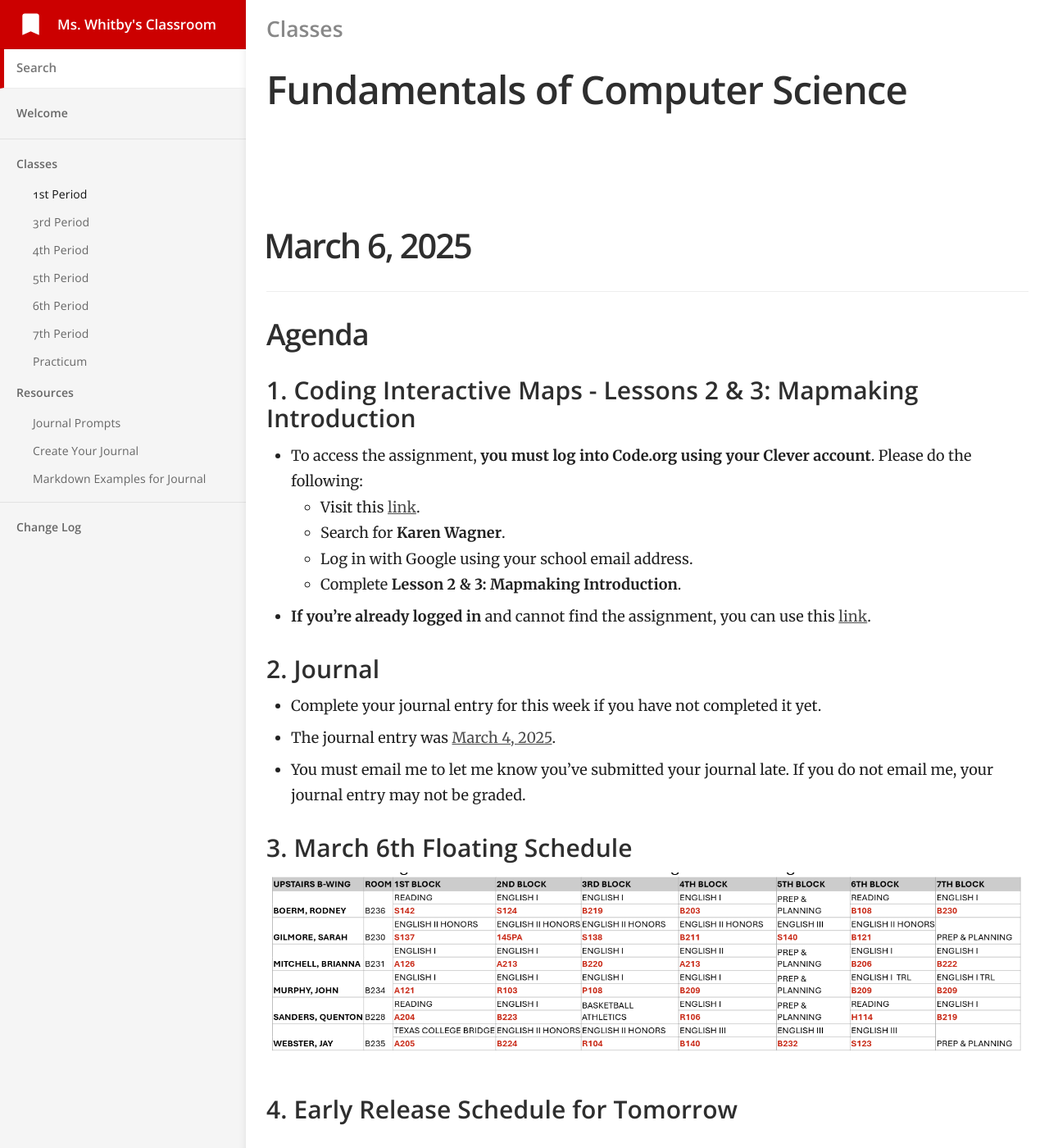
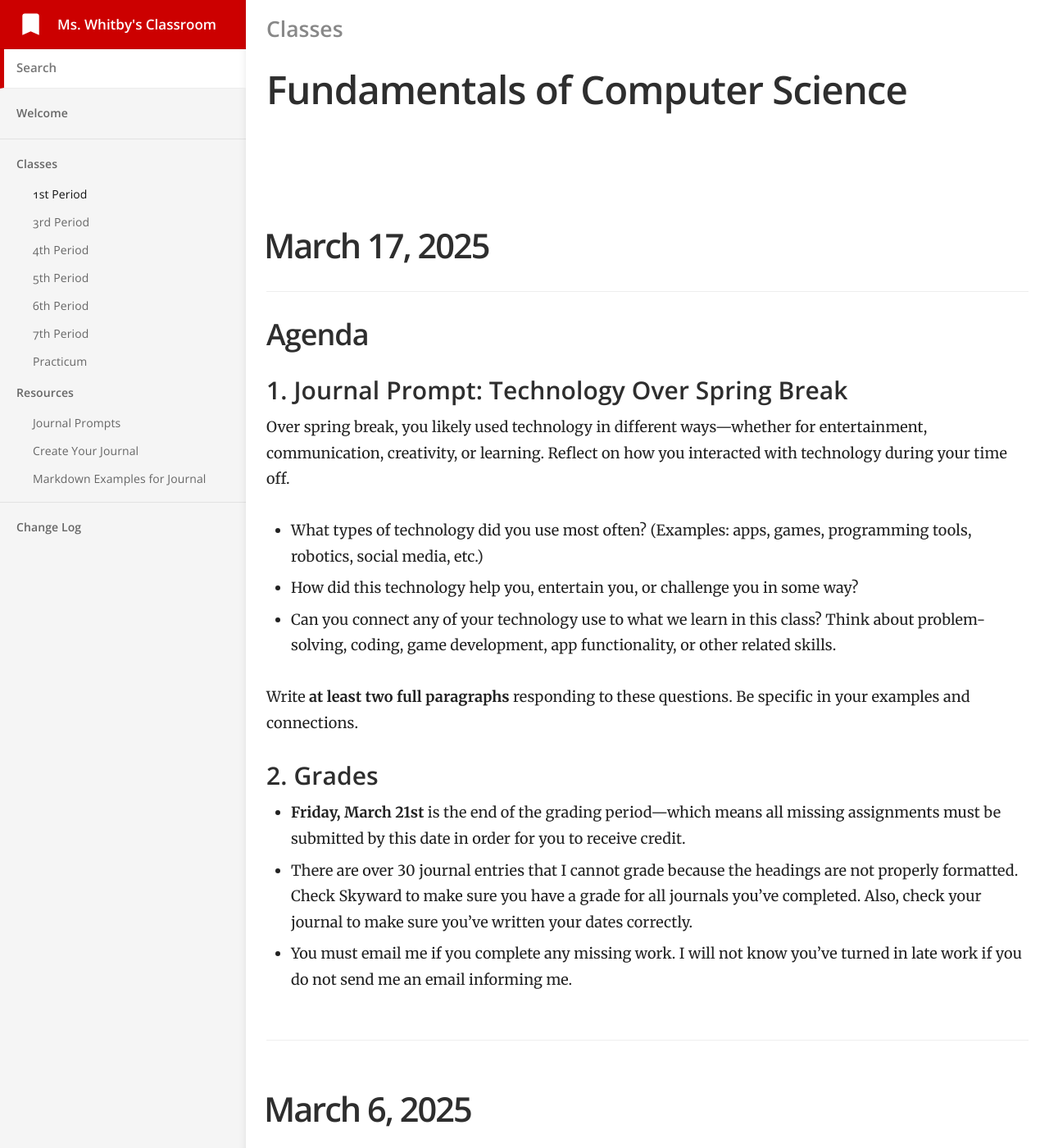
Before and after one commit to mswhitby/classroom, a Jekyll site: the page built from _docs/classes/1st.md, in a window 1280 px wide and 1400 px high. Shown: the whole window at 82% size. Built offline with Jekyll 4.4.1, drawn with Linux system fonts in a browser that asks for light colours.

Commit message:
Updated lessons

```diff
--- a/_docs/classes/1st.md
+++ b/_docs/classes/1st.md
@@ -4,6 +4,28 @@ subtitle: Fundamentals of Computer Science
 category: Classes
 order: 1
 ---
+
+# March 17, 2025
+
+## Agenda
+
+### 1. Journal Prompt: Technology Over Spring Break
+
+Over spring break, you likely used technology in different ways—whether for entertainment, communication, creativity, or learning. Reflect on how you interacted with technology during your time off.
+
+ - What types of technology did you use most often? (Examples: apps, games, programming tools, robotics, social media, etc.)
+ - How did this technology help you, entertain you, or challenge you in some way?
+ - Can you connect any of your technology use to what we learn in this class? Think about problem-solving, coding, game development, app functionality, or other related skills.
+
+Write **at least two full paragraphs** responding to these questions. Be specific in your examples and connections.
+
+### 2. Grades
+
+- **Friday, March 21st** is the end of the grading period—which means all missing assignments must be submitted by this date in order for you to receive credit.
+- There are over 30 journal entries that I cannot grade because the headings are not properly formatted. Check Skyward to make sure you have a grade for all journals you've completed. Also, check your journal to make sure you've written your dates correctly.
+- You must email me if you complete any missing work. I will not know you've turned in late work if you do not send me an email informing me.
+
+----
 
 # March 6, 2025
 
```
